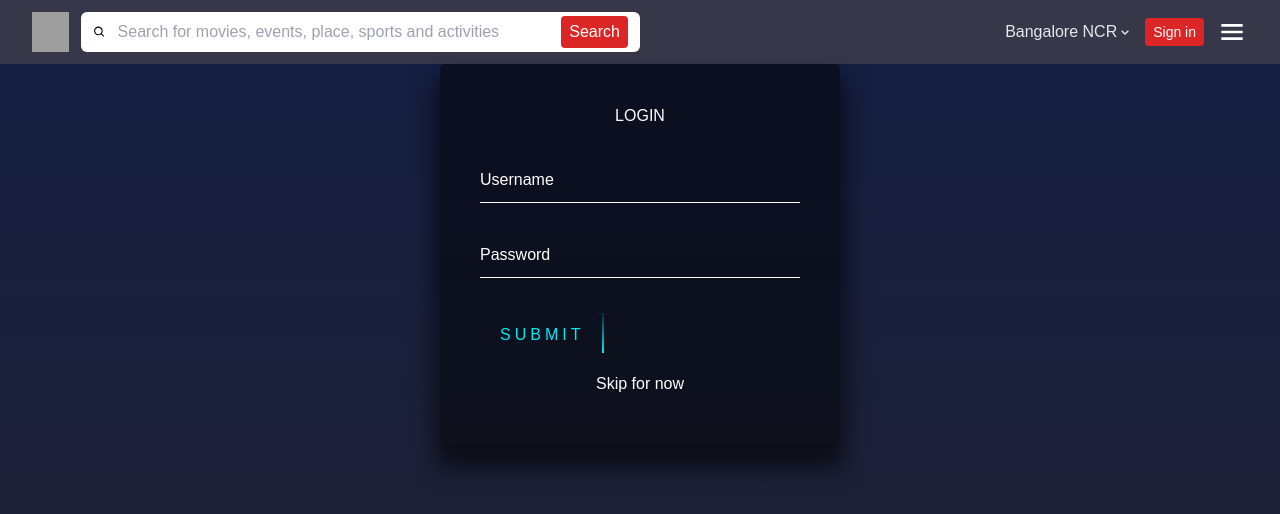
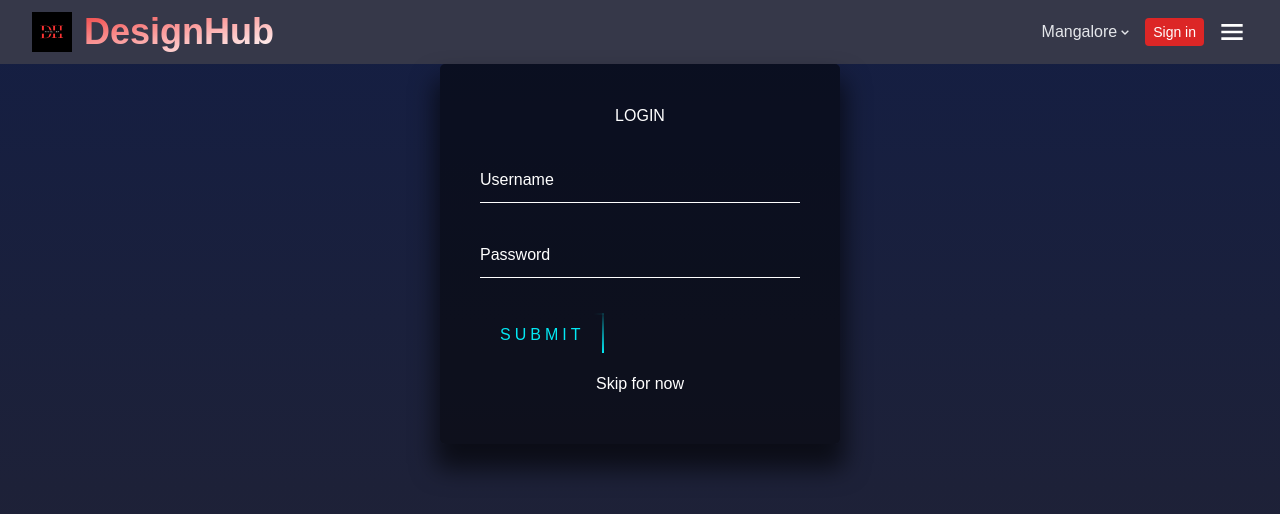
Before and after one commit to ruthvij17/interior-design_app, a React (Create React App) app in the folder interior-design-app/: page / in a window 1280 px wide. Shown: the top 514 px of the page. Built offline with nearby package versions, Linux system fonts and the light colour scheme; grey boxes are pictures that could not be loaded.

Commit message:
Project is in progress

```diff
--- a/interior-design-app/public/index.html
+++ b/interior-design-app/public/index.html
@@ -2,14 +2,14 @@
 <html lang="en">
   <head>
     <meta charset="utf-8" />
-    <link rel="icon" href="%PUBLIC_URL%/favicon.ico" />
+    <link rel="icon" href="logo.jpeg" />
     <meta name="viewport" content="width=device-width, initial-scale=1" />
     <meta name="theme-color" content="#000000" />
     <meta
       name="description"
       content="Web site created using create-react-app"
     />
-    <link rel="apple-touch-icon" href="%PUBLIC_URL%/logo192.png" />
+    <link rel="apple-touch-icon" href="logo.jpeg" />
     <!--
       manifest.json provides metadata used when your web app is installed on a
       user's mobile device or desktop. See https://developers.google.com/web/fundamentals/web-app-manifest/
@@ -24,7 +24,7 @@
       work correctly both with client-side routing and a non-root public URL.
       Learn how to configure a non-root public URL by running `npm run build`.
     -->
-    <title>React App</title>
+    <title>Design Hub</title>
   </head>
   <body>
     <noscript>You need to enable JavaScript to run this app.</noscript>
--- a/interior-design-app/src/App.js
+++ b/interior-design-app/src/App.js
@@ -15,7 +15,7 @@
   return (
     <Routes>
       <Route path="/home" element={<HomePage />}></Route>
-      <Route path="/design/:id" element={<DesignPage />}></Route>
+      <Route path="/design" element={<DesignPage />}></Route>
       <Route path="/payment/:id" element={<PaymentPage />}></Route>
       <Route path="/" element={<LoginPage />}></Route>
       <Route path="/register" element={<SignupPage />}></Route>
--- a/interior-design-app/src/Components/Appfooter/AppfooterComponent.jsx
+++ b/interior-design-app/src/Components/Appfooter/AppfooterComponent.jsx
@@ -19,10 +19,9 @@
         <div className="w-full h-20 flex text-white gap-3 px-32 ">
           <GiBarracksTent fontSize={50} />
           <div className="mt-5 flex gap-2">
-            <h3 className="font-bold text-lg">List your Show</h3>
+            <h3 className="font-bold text-lg">Book Your Design</h3>
             <p className="text-lg">
-              Got a show, Event, Activity, or a Great Experience? Partner with
-              us & get listed on BookMyShow
+              Explore various and aesthetics design for your homew and book.
             </p>
           </div>
           <button className="w-32 h-10 bg-red-700 ml-32 mt-3 rounded-sm cursor-pointer">
@@ -46,8 +45,9 @@
         </div>
 
         <div className="flex flex-col gap-3  text-gray-500 px-32 py-10">
-          <h2 className="text-gray-300">COUNTRIES</h2>
+          <h2 className="text-gray-300">COUNTRIES WE DELIVER OUR SERVICE</h2>
           <p>
+            <span className="hover:text-white">India</span>
             <span className="hover:text-white">Indonasia</span> |
             <span className="hover:text-white"> Singapur</span> |
             <span className="hover:text-white"> UAE</span> |
@@ -58,35 +58,31 @@
           <p>
             <span className="hover:text-white">About Us</span> |
             <span className="hover:text-white"> Contact US</span> |
-            <span className="hover:text-white"> Current Opening</span> |
-            <span className="hover:text-white"> Press Release</span> |
             <span className="hover:text-white"> Site Map</span> |
             <span className="hover:text-white"> FAQs</span> |
             <span className="hover:text-white"> Terms and Conditions</span> |
             <span className="hover:text-white"> Privacy Policy</span>
           </p>
-          <h2 className="text-gray-300">BOOKMYSHOW EXCLUSIVES</h2>
+          <h2 className="text-gray-300">DESIGNHUB EXCLUSIVES</h2>
           <p>
-            <span className="hover:text-white">Lollapalooza India</span> |
-            <span className="hover:text-white"> Super Star</span> |
-            <span className="hover:text-white"> BooKAChange</span> |
-            <span className="hover:text-white"> Corporate Vouchers</span> |
+            <span className="hover:text-white">Vinatge</span> |
+            <span className="hover:text-white"> Classic</span> |
+            <span className="hover:text-white"> Modern</span> |
+            <span className="hover:text-white"> Village Aesthetics</span> |
             <span className="hover:text-white"> Gift Cards</span> |
-            <span className="hover:text-white"> List My Show</span> |
-            <span className="hover:text-white"> Offers</span> |
-            <span className="hover:text-white"> Stream</span> |
-            <span className="hover:text-white"> Trailers</span>
+            <span className="hover:text-white"> Designs</span> |
+            <span className="hover:text-white"> Offers</span>
           </p>
         </div>
 
-        <div className="flex justify-center mt-10">
-          <div className="w-11/12 h-0.5 bg-gray-500 flex flex-col items-center justify-center">
-            <img
-              src="https://in.bmscdn.com/webin/common/icons/logo.svg"
-              alt=""
-              className="bg-darkBackground-800 px-5"
-            />
-          </div>
+        <div class="flex items-center justify-center space-x-4">
+          <div class="flex-1 h-px bg-gray-300"></div>
+          <span class="text-gray-500 font-medium">
+            <h1 className="mx-3 text-4xl font-extrabold bg-gradient-to-br from-red-500 via-red-300 to-white bg-clip-text text-transparent">
+              DesignHub
+            </h1>
+          </span>
+          <div class="flex-1 h-px bg-gray-300"></div>
         </div>
 
         <div className="text-gray-500 flex flex-row w-full justify-center text-5xl my-10 gap-2">
@@ -111,10 +107,7 @@
         </div>
 
         <footer className="flex flex-col text-center text-gray-500 text-sm">
-          <p>
-            Copyright 2024 @ Bigtree Entertainment Pvt. Ltd. All Rights
-            Reserved.
-          </p>
+          <p>Copyright 2024 @ DesignHub Pvt. Ltd. All Rights Reserved.</p>
           <p>
             The content and images used on this site are copyright protected and
             copyrights vests with the respective owners. The usage of the
--- /dev/null
+++ b/interior-design-app/src/Components/HeroCarousel/DesignHeroComponent.jsx
@@ -0,0 +1,61 @@
+import React from "react";
+
+const DesignHero = () => {
+  const imageUrl =
+    "https://plus.unsplash.com/premium_photo-1670360414483-64e6d9ba9038?fm=jpg&q=60&w=3000&ixlib=rb-4.0.3&ixid=M3wxMjA3fDB8MHxzZWFyY2h8MXx8aW50ZXJpb3IlMjBkZXNpZ258ZW58MHx8MHx8fDA%3D";
+
+  return (
+    <>
+      <div>
+        {/* Mobile */}
+        <div className="lg:hidden w-full">
+          <img
+            src={imageUrl}
+            alt="Interior Design Cover"
+            className="m-4 rounded-md"
+            style={{ width: "calc(100% - 2rem)" }}
+          />
+        </div>
+        <div className="flex flex-col gap-3 lg:hidden">
+          <div className="flex flex-col-reverse gap-3 px-4 my-3">
+            <div className="text-black flex flex-col gap-2 md:px-4">
+              <h4>Design details Description ex</h4>
+              <h4>Design details Description ex</h4>
+              <h4>Design details Description ex</h4>
+            </div>
+          </div>
+        </div>
+      </div>
+      <div
+        className="relative hidden w-full lg:block"
+        style={{ height: "30rem" }}
+      >
+        {/* Large screen */}
+        <div
+          className="absolute z-10 w-full h-full"
+          style={{
+            backgroundImage:
+              "linear-gradient(90deg,rgb(34,34,34) 24.95%, rgb(34,34,34) 38.8%, rgba(34,34,34,0.04) 97.47%, rgba(34,34,34,0) 100%)",
+          }}
+        >
+          <div className="absolute z-30 left-24 top-10 flex items-center gap-10">
+            <div className="w-64 h-96">
+              <img
+                src={imageUrl}
+                alt="Interior Design Cover"
+                className="w-full h-full rounded-lg"
+              />
+            </div>
+          </div>
+        </div>
+        <img
+          src={imageUrl}
+          alt="Interior Design Cover"
+          className="w-full h-full object-cover object-center"
+        />
+      </div>
+    </>
+  );
+};
+
+export default DesignHero;
--- a/interior-design-app/src/Components/Navbar/NavbarComponent.jsx
+++ b/interior-design-app/src/Components/Navbar/NavbarComponent.jsx
@@ -5,59 +5,18 @@
 function NavSm() {
   return (
     <>
-      <div className="text-white flex items-center justify-between">
-        <div>
-          <h3 className="text-xl font-bold">It all Starts Here!</h3>
-          <span className="text-gray-400 text-xs flex items-center cursor-pointer hover:text-white">
-            Bangalore
-            <BiChevronDown />
-          </span>
-        </div>
-        <div className="w-8 h-8">
-          <BiSearch className="h-full w-full" />
-        </div>
+      <div className="w-10 h-10">
+        <Link to={`/`} className="flex flex-row">
+          <img className="w-full h-full" src="/logo.jpeg" alt="logo" />
+          <h1 className="mx-3 text-4xl font-extrabold bg-gradient-to-br from-red-500 via-red-300 to-white bg-clip-text text-transparent">
+            DesignHub
+          </h1>
+        </Link>
       </div>
     </>
   );
 }
 function NavMd() {
-  const [input, setInput] = useState("");
-  const navigate = useNavigate();
-  return (
-    <>
-      <div className="w-10 h-10">
-        <Link to={`/`}>
-          <img
-            className="w-full h-full"
-            src="https://i.ibb.co/zPBYW3H/imgbin-bookmyshow-office-android-ticket-png.png"
-            alt="logo"
-          />
-        </Link>
-      </div>
-      <div className="w-full flex items-center gap-3 bg-white px-3 py-1 rounded-md">
-        <BiSearch />
-        <input
-          type="search"
-          className="w-full bg-transparent border-none focus:outline-none"
-          placeholder="Search for movies, events, place, sports and activities"
-          onInput={(e) => setInput(e.target.value.trim())}
-          onKeyPress={(e) => {
-            if (e.key === "Enter") {
-              navigate(input === "" ? "" : `/search/${input}`);
-            }
-          }}
-        />
-        <Link to={input === "" ? "" : `/search/${input}`}>
-          <button className="w-full h-full text-white bg-red-600 rounded px-2 py-1">
-            Search
-          </button>
-        </Link>
-      </div>
-    </>
-  );
-}
-function NavLg() {
-  const [input, setInput] = useState("");
   const navigate = useNavigate();
   const handleNavigate = () => {
     // Navigate to the login page
@@ -68,37 +27,55 @@
       <div className="container flex mx-auto px-4 items-center justify-between">
         <div className="flex items-center w-1/2 gap-3">
           <div className="w-10 h-10">
-            <Link to={`/`}>
-              <img
-                className="w-full h-full"
-                src="https://i.ibb.co/zPBYW3H/imgbin-bookmyshow-office-android-ticket-png.png"
-                alt="logo"
-              />
-            </Link>
-          </div>
-          <div className="w-full flex items-center gap-3 bg-white px-3 py-1 rounded-md">
-            <BiSearch />
-            <input
-              type="search"
-              className="w-full bg-transparent border-none focus:outline-none"
-              placeholder="Search for movies, events, place, sports and activities"
-              onInput={(e) => setInput(e.target.value.trim())}
-              onKeyPress={(e) => {
-                if (e.key === "Enter") {
-                  navigate(input === "" ? "" : `/search/${input}`);
-                }
-              }}
-            />
-            <Link to={input === "" ? "" : `/search/${input}`}>
-              <button className="w-full h-full text-white bg-red-600 rounded px-2 py-1">
-                Search
-              </button>
+            <Link to={`/`} className="flex flex-row">
+              <img className="w-full h-full" src="/logo.jpeg" alt="logo" />
+              <h1 className="mx-3 text-4xl font-extrabold bg-gradient-to-br from-red-500 via-red-300 to-white bg-clip-text text-transparent">
+                DesignHub
+              </h1>
             </Link>
           </div>
         </div>
         <div className="flex items-center gap-3 ">
           <span className="text-gray-200 text-base flex items-center cursor-pointer hover:text-white">
-            Bangalore NCR
+            Mangalore
+            <BiChevronDown />
+          </span>
+          <button
+            className="bg-red-600 text-white px-2 py-1 text-sm rounded"
+            onClick={handleNavigate}
+          >
+            Sign in
+          </button>
+          <div className="w-8 h-8 text-white">
+            <BiMenu className="w-full h-full" />
+          </div>
+        </div>
+      </div>
+    </>
+  );
+}
+function NavLg() {
+  const navigate = useNavigate();
+  const handleNavigate = () => {
+    // Navigate to the login page
+    navigate("/");
+  };
+  return (
+    <>
+      <div className="container flex mx-auto px-4 items-center justify-between">
+        <div className="flex items-center w-1/2 gap-3">
+          <div className="w-10 h-10">
+            <Link to={`/`} className="flex flex-row">
+              <img className="w-full h-full" src="/logo.jpeg" alt="logo" />
+              <h1 className="mx-3 text-4xl font-extrabold bg-gradient-to-br from-red-500 via-red-300 to-white bg-clip-text text-transparent">
+                DesignHub
+              </h1>
+            </Link>
+          </div>
+        </div>
+        <div className="flex items-center gap-3 ">
+          <span className="text-gray-200 text-base flex items-center cursor-pointer hover:text-white">
+            Mangalore
             <BiChevronDown />
           </span>
           <button
--- a/interior-design-app/src/Pages/DesignPage.jsx
+++ b/interior-design-app/src/Pages/DesignPage.jsx
@@ -1,8 +1,13 @@
 import React from "react";
 import DefaultLayout from "../Layouts/DefaultLayoutHOC";
+import DesignHero from "../Components/HeroCarousel/DesignHeroComponent";
 
 const DesignPage = () => {
-  return <div>DesignPage</div>;
+  return (
+    <>
+      <DesignHero />
+    </>
+  );
 };
 
 export default DefaultLayout(DesignPage);
```
